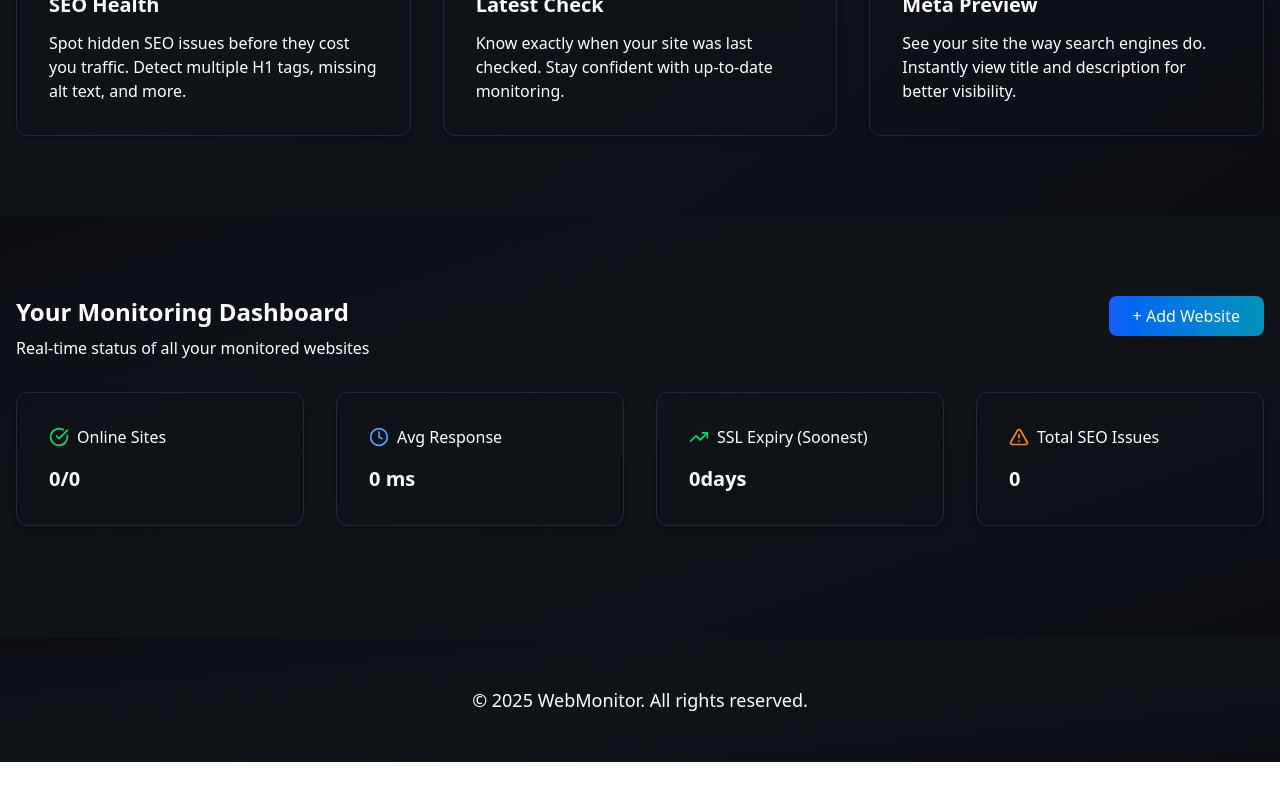
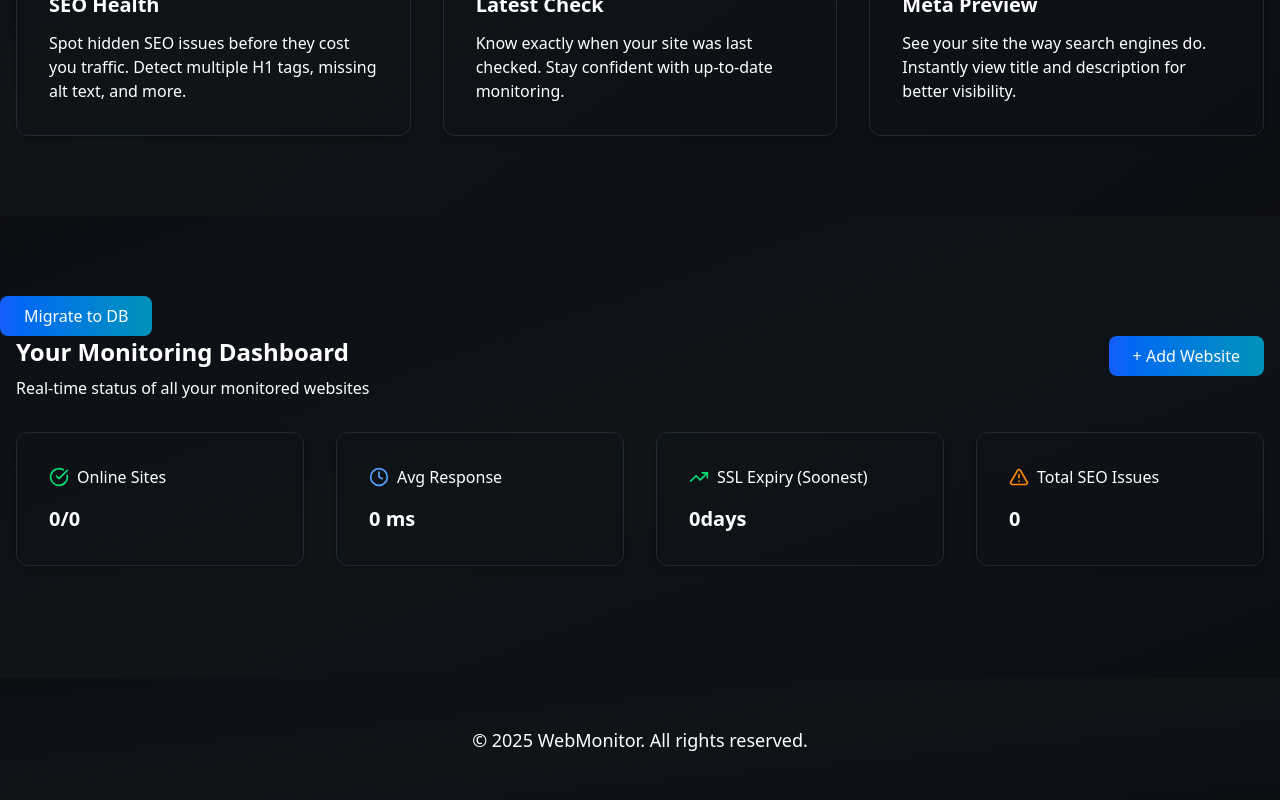
Before and after one commit to Dineshsoni02/WebmonitorV2, a React (Vite) app in the folder frontend/: page / in a window 1280 px wide. Shown: the part 1476-2276 px from the top of the page. Before the commit the page ends 2238 px from the top, so only its background shows below. Built offline with nearby package versions, Linux system fonts and the light colour scheme.

Commit message:
migration 2

```diff
--- a/frontend/src/components/BodyComponent.jsx
+++ b/frontend/src/components/BodyComponent.jsx
@@ -24,6 +24,7 @@ import { recheckAllWebsites } from "../utils/Constants";
 import { useNavigate } from "react-router-dom";
 import Button from "../utils/Button";
 import { useAuth } from "../context/AuthContext";
+import { migrateGuestWebsites } from "../utils/Constants";
 
 const UserHeader = () => {
   const { user, logout } = useAuth();
@@ -414,6 +415,8 @@ const DashboardSection = ({ setShowModal }) => {
   const [websiteList, setWebsiteList] = useState([]);
   const [isRechecking, setIsRechecking] = useState(false);
 
+  const { user } = useAuth();
+
   useEffect(() => {
     const websites = getAllWebsitesFromLocalStorage();
     setWebsiteList(websites);
@@ -427,11 +430,30 @@ const DashboardSection = ({ setShowModal }) => {
     );
   }, [websiteList]);
 
+  const manualMigrateGuestWebsites = () => {
+    const filteredWebsites = websiteList.map((website) => {
+      return {
+        name: website?.data?.name,
+        url: website?.data?.url,
+        isActive: website?.data?.status === "online",
+      };
+    });
+    const token = user?.tokens?.accessToken?.token;
+    migrateGuestWebsites(filteredWebsites, token);
+  };
+
   return (
     <section
       id="dashboard"
       className="py-20 bg-gradient-to-br from-[#0c0e14] via-[#0f1419] to-[#0c0e14] text-white"
     >
+      <Button
+        onClick={() => manualMigrateGuestWebsites()}
+        variant="none"
+        className="bg-gradient-to-r from-blue-600 to-cyan-600 hover:from-blue-700 hover:to-cyan-700 text-white px-6 py-2 rounded-lg font-medium transition-all duration-300 transform hover:scale-105 hover:shadow-lg hover:shadow-cyan-500/25 cursor-pointer"
+      >
+        Migrate to DB
+      </Button>
       <div>
         <div className="container mx-auto px-4 flex justify-between items-center max-w-7xl flex-col gap-5 text-center lg:text-left lg:flex-row lg:items-start">
           <div>
```
